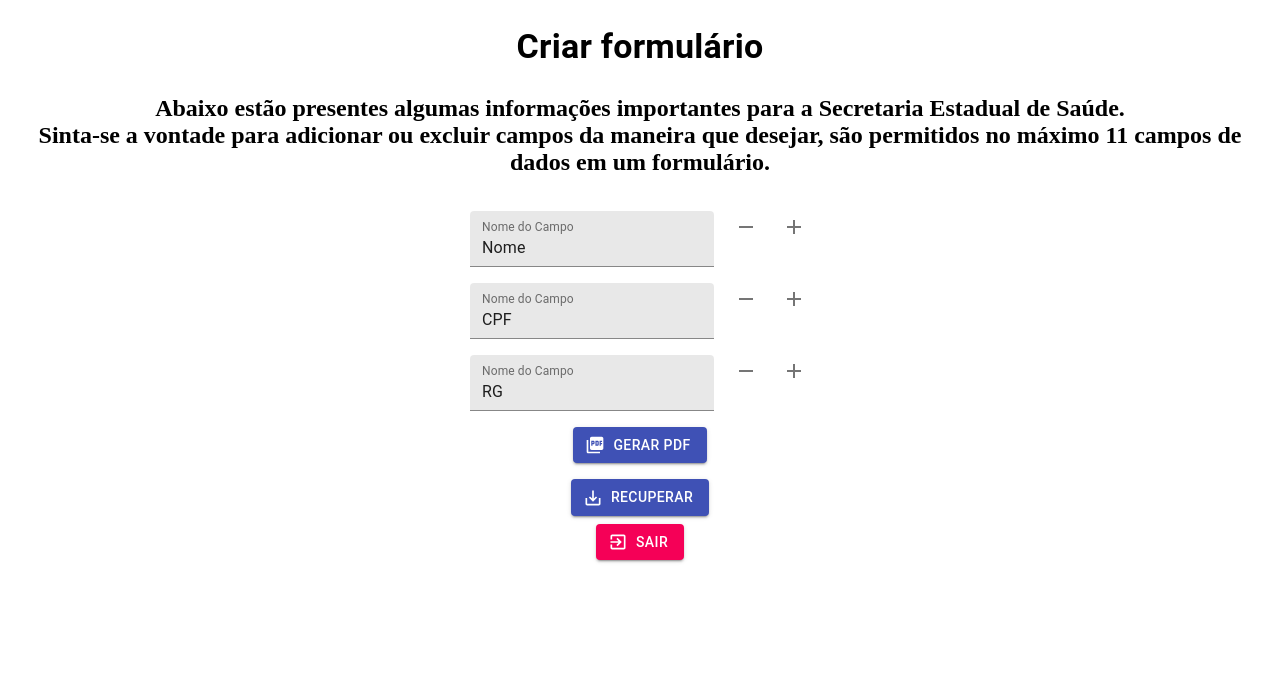
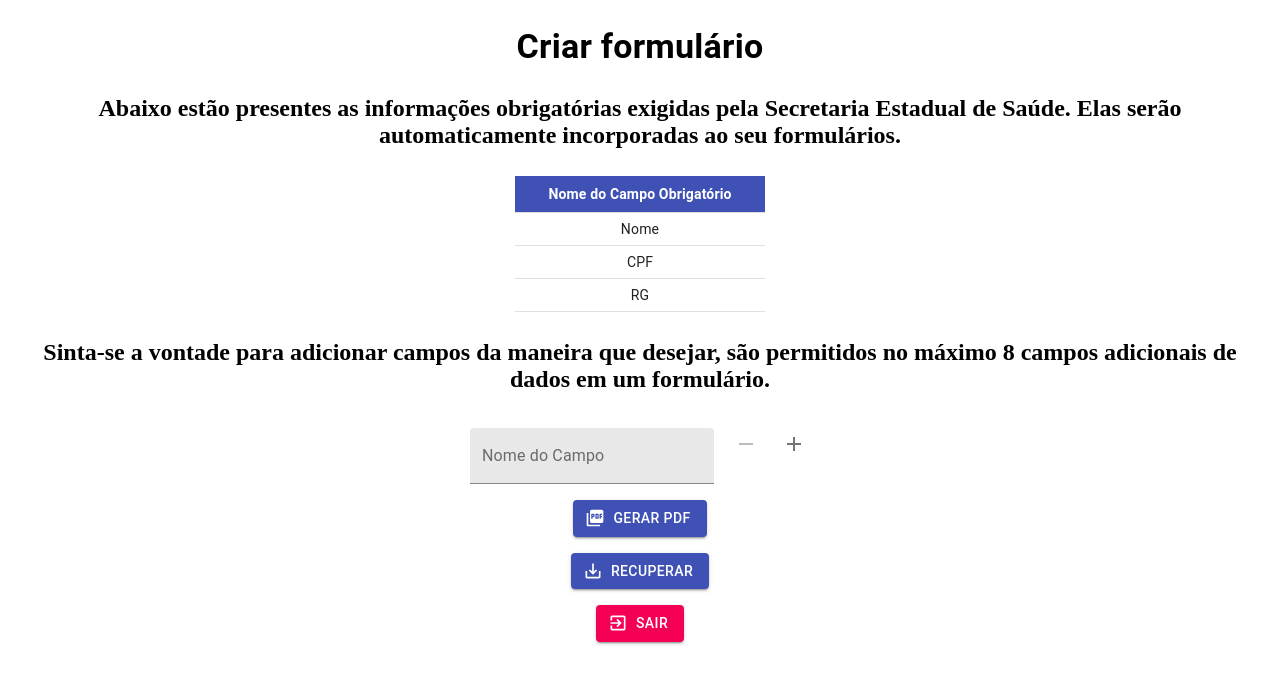
Before and after one commit to OtvMonteiro/ProjetoLabsEngSoftRedes, a Next.js app in the folder frontend/: page /criar_formulario in a window 1280 px wide. Shown: the top 684 px of the page. Built offline with nearby package versions, Linux system fonts and the light colour scheme.

Commit message:
Campos obrigátórios fixos no backend, modificação das posição dos botões de tipo de usuário, consertar o espaçamento do botão de logout, criação de uma tabela na pág. de criação de forms indicando os campos obrigatórios, resolução do bug do botão recuperar

```diff
--- a/frontend/components/form/LogoutBtn.js
+++ /dev/null
@@ -1,25 +0,0 @@
-import Cookies from 'js-cookie'
-import Router from 'next/router'
-import Button from '@material-ui/core/Button';
-import ExitToAppIcon from '@material-ui/icons/ExitToApp';
-
-const LogoutBtn = () => {
-  const redirectToLoginPage = () => {
-    Cookies.remove('token')
-    Cookies.remove('nomeDoUsuario')
-    Cookies.remove('existeFormulario')
-    Router.push('/') //redireciona para a tela de cadastro.
-  }
-  return (
-    <Button
-      // className={classes.button}
-      variant="contained"
-      color="secondary"
-      type="submit"
-      startIcon={<ExitToAppIcon></ExitToAppIcon>}
-      onClick={redirectToLoginPage}
-    >Sair</Button>
-  )
-}
-
-export default LogoutBtn
--- a/frontend/pages/criar_formulario.js
+++ b/frontend/pages/criar_formulario.js
@@ -1,18 +1,26 @@
 import React, { useState } from 'react'
 import axios from 'axios'
-import Typography from '@material-ui/core/Typography';
-import Container from '@material-ui/core/Container';
-import TextField from '@material-ui/core/TextField';
-import Button from '@material-ui/core/Button';
-import IconButton from '@material-ui/core/IconButton';
-import RemoveIcon from '@material-ui/icons/Remove';
-import AddIcon from '@material-ui/icons/Add';
-import PictureAsPdfIcon from '@material-ui/icons/PictureAsPdf';
-import SaveAlt from '@material-ui/icons/SaveAlt';
-import { v4 as uuidv4 } from 'uuid';
-import { makeStyles } from '@material-ui/core/styles';
-import Cookies from 'js-cookie';
-import LogoutBtn from '../components/form/LogoutBtn'
+import Typography from '@material-ui/core/Typography'
+import Container from '@material-ui/core/Container'
+import TextField from '@material-ui/core/TextField'
+import Button from '@material-ui/core/Button'
+import IconButton from '@material-ui/core/IconButton'
+import RemoveIcon from '@material-ui/icons/Remove'
+import AddIcon from '@material-ui/icons/Add'
+import PictureAsPdfIcon from '@material-ui/icons/PictureAsPdf'
+import SaveAlt from '@material-ui/icons/SaveAlt'
+import { v4 as uuidv4 } from 'uuid'
+import { makeStyles } from '@material-ui/core/styles'
+import Cookies from 'js-cookie'
+import Router from 'next/router'
+import ExitToAppIcon from '@material-ui/icons/ExitToApp'
+import Table from '@material-ui/core/Table'
+import TableBody from '@material-ui/core/TableBody'
+import TableCell from '@material-ui/core/TableCell'
+import TableHead from '@material-ui/core/TableHead'
+import TableRow from '@material-ui/core/TableRow'
+
+let numeroCampoAdicionais = 11-3;
 
 const useStyles = makeStyles((theme) => ({
   root: {
@@ -22,16 +30,25 @@ const useStyles = makeStyles((theme) => ({
   },
   button: {
     margin: theme.spacing(1),
-  }
+  },
+  table: {
+    maxWidth: 250,
+  },
+  firstRow: {
+    backgroundColor: theme.palette.primary.main,
+  },
+  cell: {
+    color: theme.palette.common.white,
+  },
 }))
 
 function App() {
   const classes = useStyles()
   const [inputFields, setInputFields] = useState([
-    { id: uuidv4(), nomeCampo: 'Nome' },
-    { id: uuidv4(), nomeCampo: 'CPF' },
-    { id: uuidv4(), nomeCampo: 'RG' },
+    { id: uuidv4(), nomeCampo: '' },
   ]);
+
+  const [recuperarButton, setRecuperarButton] = useState(Number(Cookies.get('existeFormulario')));
 
   // Criar o formulário
   const handleSubmit = (e) => {
@@ -47,6 +64,10 @@ function App() {
       'camposJSON': camposJSON,
       'nomeMunicipio': Cookies.get('nomeDoUsuario')
     }).then(response => {
+      if (Number(Cookies.get('existeFormulario')) != 0) {
+        setRecuperarButton(Number(Cookies.set('existeFormulario', 0)))
+        console.log("____Mundando o Cookie existe formulário____");
+      }
       //Create a Blob from the PDF Stream
           const file = new Blob(
             [response.data],
@@ -103,6 +124,25 @@ function App() {
     setInputFields(values);
   }
 
+  const redirectToLoginPage = () => {
+    Cookies.remove('token')
+    Cookies.remove('nomeDoUsuario')
+    Cookies.remove('existeFormulario')
+    Router.push('/') //redireciona para a tela de cadastro.
+  }
+
+  // Funções para criação da tabela
+  function createData(nomeCampoObrigatorio) {
+    return { nomeCampoObrigatorio };
+  }
+
+  // Dados Obrigatórios
+  const rows = [
+    createData('Nome'),
+    createData('CPF'),
+    createData('RG'),
+  ];
+
   return (
     <Container>
       <center>
@@ -112,9 +152,27 @@ function App() {
         </Typography>
         <Typography variant="h7" component="h2">
           <br></br>
-          Abaixo estão presentes algumas informações importantes para a Secretaria Estadual de Saúde.
+          Abaixo estão presentes as informações obrigatórias exigidas pela Secretaria Estadual de Saúde.
+          Elas serão automaticamente incorporadas ao seu formulários.
+          <br></br><br></br>
+          <Table className={classes.table} size="small" aria-label="a dense table">
+            <TableHead>
+              <TableRow className={classes.firstRow}>
+                <TableCell className={classes.cell} align="center"><b>Nome do Campo Obrigatório</b></TableCell>
+              </TableRow>
+            </TableHead>
+            <TableBody>
+              {rows.map((row) => (
+                <TableRow key={row.nomeCampoObrigatorio}>
+                  <TableCell component="th" scope="row" align="center">
+                    {row.nomeCampoObrigatorio}
+                  </TableCell>
+                </TableRow>
+              ))}
+            </TableBody>
+          </Table>
           <br></br>
-          Sinta-se a vontade para adicionar ou excluir campos da maneira que desejar, são permitidos no máximo <b>11 campos</b> de dados em um formulário.
+          Sinta-se a vontade para adicionar campos da maneira que desejar, são permitidos no máximo <b>{numeroCampoAdicionais} campos adicionais</b> de dados em um formulário.
           <br></br><br></br>
         </Typography>
         <form className={classes.root} onSubmit={handleSubmit}>
@@ -130,7 +188,7 @@ function App() {
               <IconButton disabled={inputFields.length === 1} onClick={() => handleRemoveFields(inputField.id)}>
                 <RemoveIcon />
               </IconButton>
-              <IconButton disabled={inputFields.length === 11}
+              <IconButton disabled={inputFields.length === numeroCampoAdicionais}
                 onClick={handleAddFields}
               >
                 <AddIcon />
@@ -148,7 +206,7 @@ function App() {
         </form>
         <Button
           className={classes.button}
-          disabled={Number(Cookies.get('existeFormulario'))}
+          disabled={recuperarButton}
           variant="contained"
           color="primary"
           type="submit"
@@ -156,7 +214,14 @@ function App() {
           onClick={handleSubmitRecuperar}
         >Recuperar</Button>
         <br></br>
-        <LogoutBtn></LogoutBtn>
+        <Button
+          className={classes.button}
+          variant="contained"
+          color="secondary"
+          type="submit"
+          startIcon={<ExitToAppIcon></ExitToAppIcon>}
+          onClick={redirectToLoginPage}
+        >Sair</Button>
       </center>
     </Container>
   );
--- a/frontend/pages/index.js
+++ b/frontend/pages/index.js
@@ -31,7 +31,7 @@ export default function LoginPage() {
   async function onSubmitHandler(e) {
     e.preventDefault() // esta linha impede que o formulário seja enviado sem
     let data = { ...stateFormData }
-    console.log(data)
+
     /* Aqui filtramos o conteúdo do stateFormData para que apenas os atributos username e
     password sejam passados para o endpoint
     */
@@ -40,12 +40,8 @@ export default function LoginPage() {
     data = { ...data, password: data.password.value || '' }
     /* tipo */
     data = { ...data, tipo: data.tipo.value || '' }
-    console.log(data)
-    /* validation handler */
-    // const isValid = validationHandler(stateFormData) // a validação não será apresentada agora
 
     const isValid = true // por agora, será considerado que o formulário sempre é válido
-
     if (isValid) {
       // Call an external API endpoint to get posts.
       // You can use any data fetching library
```
Also changed, not shown: frontend/components/form/LoginForm.js (+27 -8 lines), 2 other files (tests, documents, lock files or other folders).
